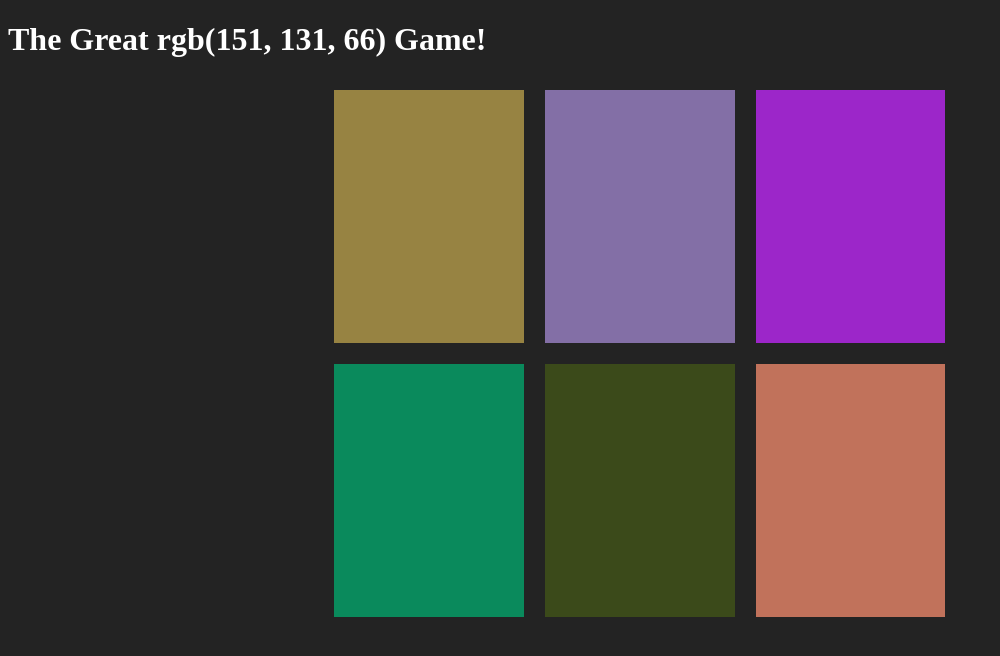
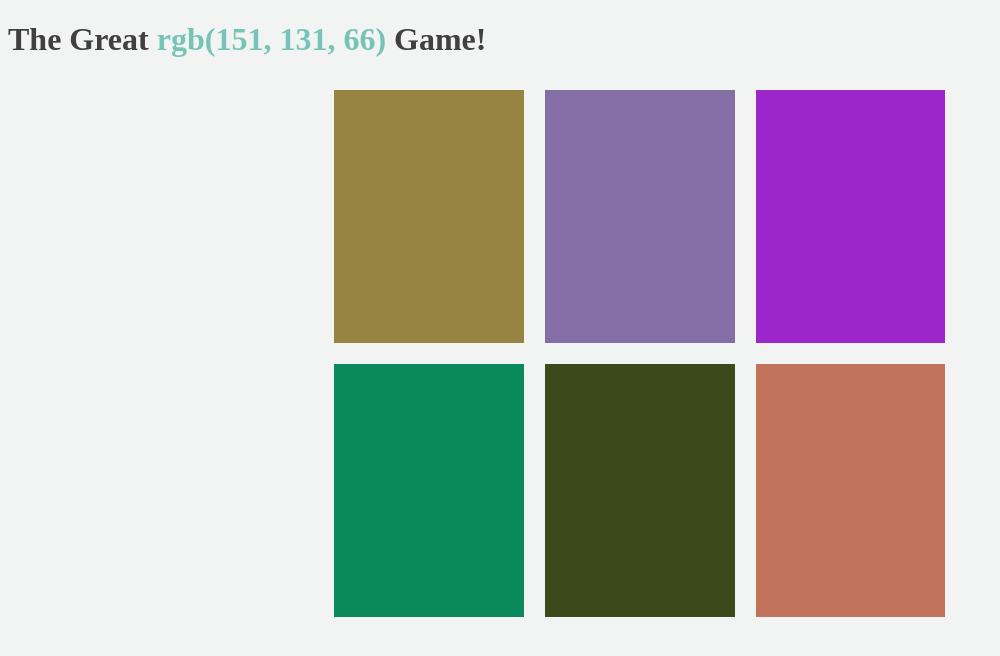
Before and after one commit to MihirMore/Fun-projects-for-web, a plain HTML site: page Color_guesser_game/index.html in a window 1280 px wide. Shown: the whole page, without its empty margins (0-1000 px from the left). Drawn offline with Linux system fonts and the light colour scheme.

Commit message:
Update game.css

```diff
--- a/Color_guesser_game/game.css
+++ b/Color_guesser_game/game.css
@@ -1,5 +1,5 @@
 body {
-    background-color: #232323;
+    background-color: #d3dad546;
 }
 
 /* The container controls the size of
@@ -11,7 +11,7 @@ the box that contains the squares */
 
 .square {
     width: 30%;
-    background: purple;
+    background: rgb(0, 0, 0);
     /* Square doesn't show up on
     page so padding added */
     padding-bottom: 40%;
@@ -21,9 +21,9 @@ the box that contains the squares */
 }
 
 h1 {
-    color: white;
+    color: rgb(65, 63, 63);
 }
 
 span {
-    color: white;
+    color: rgb(119, 196, 183);
 }
```
